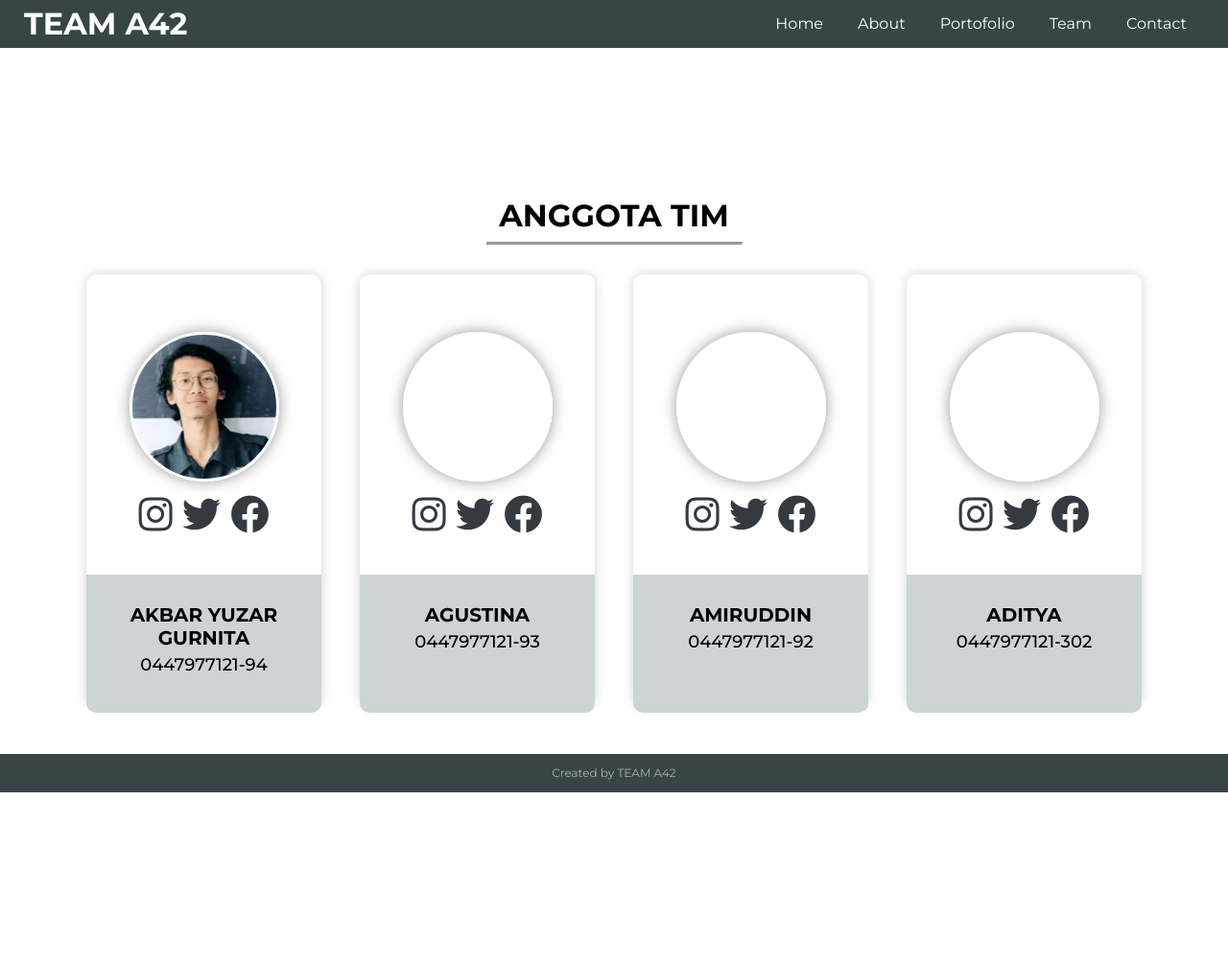
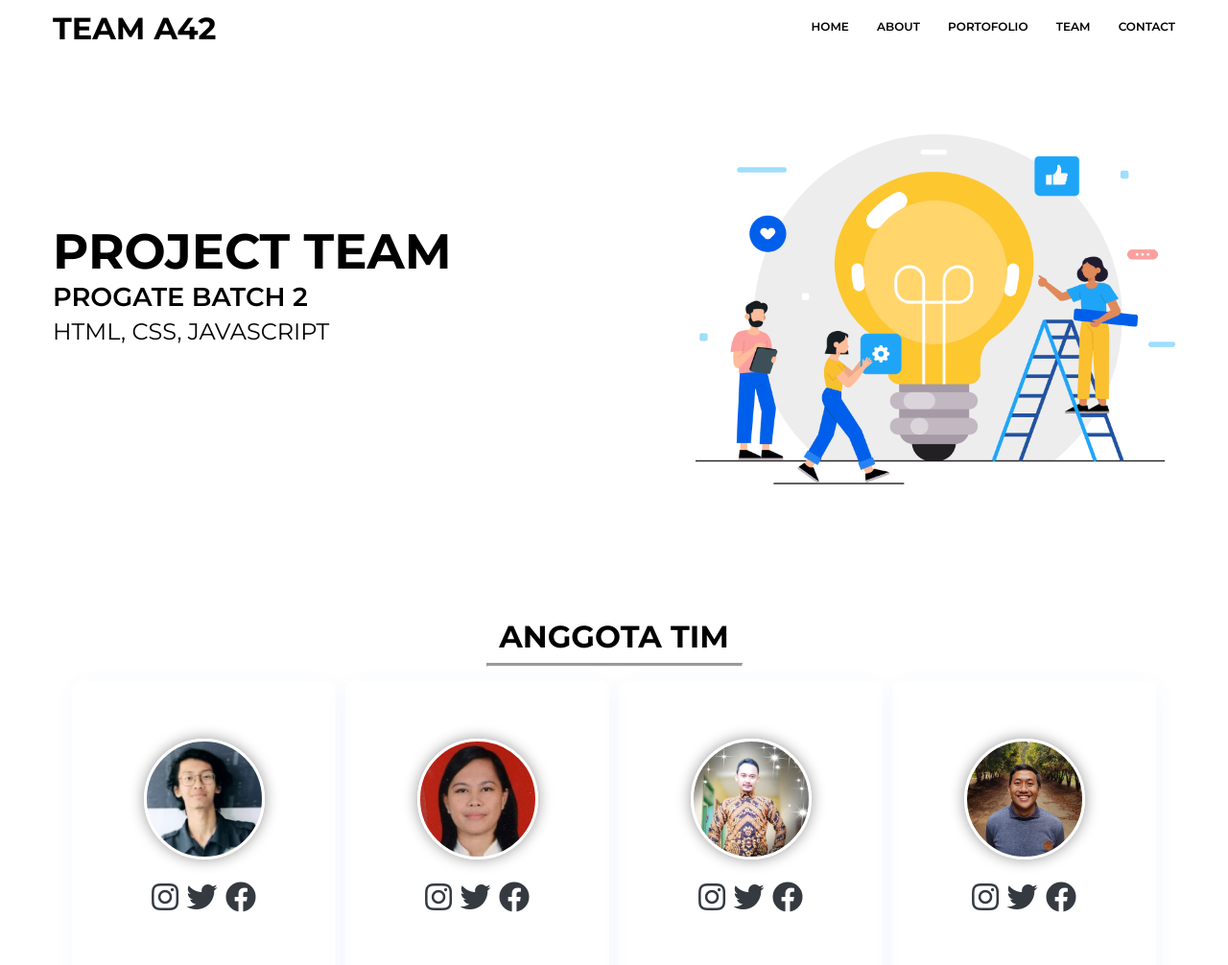
Before and after one commit to AForty2/Team-Project, a plain HTML site: page index.html in a window 1280 px wide. Shown: the top 1006 px of the page at 96% size. Before the commit the page ends 826 px from the top, so only its background shows below. Drawn offline with Linux system fonts and the light colour scheme; files whose address does not match are found by name.

Commit message:
Add files via upload

```diff
--- a/index.html
+++ b/index.html
@@ -5,7 +5,7 @@
   <meta name="viewport" content="width=device-width, initial-scale=1.0">
   <title>Team A42</title>
   <!-- CSS -->
-  <link rel="stylesheet" href="stylesheet.css">
+  <link rel="stylesheet" href="style.css">
   <link rel="stylesheet" href="responsive.css">
   <!-- FONT CSS (Jangan Diubah) -->
   <link rel="stylesheet" href="font/css/all.css">
@@ -14,32 +14,40 @@
 </head>
 <body>
   <!-- Header -->
-  <header>
-	<div class="top-wrapper">
-       <div class="header-container">
-        <div class="header-left">
+  <div class="header-wrapper">
+    <div class="header container">
       <h1>TEAM A42</h1>
-        </div>
-        <!-- Tambahkan ikon menu disini -->
-        <div class="header-right">
-          <a href="#">Home</a>
-          <a href="#">About</a>
-		  <a href="#">Portofolio</a>
-		  <a href="#">Team</a>
-		  <a href="#">Contact</a>
+      <ul>
+        <li>HOME</li>
+        <li>ABOUT</li>
+        <li>PORTOFOLIO</li>
+        <li>TEAM</li>
+        <li>CONTACT</li>
+      </ul>
+      <i class="fa fa-bars" aria-hidden="true"></i>
+      <div class="clear"></div>
     </div>
   </div>
-	</div>
-    </header>
-
   <!-- Akhir Header -->
 
   <!-- Jumbotron -->
-
+  <div class="jumbotron-wrapper">
+    <div class="jumbotron container">
+      <div class="tulisan">
+        <h1>PROJECT TEAM</h1>
+        <h2>PROGATE BATCH 2</h2>
+        <h3>HTML, CSS, JAVASCRIPT</h3>
+      </div>
+      <div class="gambar">
+        <img src="img/landing_page.png" alt="">
+      </div>
+      <div class="clear"></div>
+    </div>
+  </div>
   <!-- Akhir Jumbtoron -->
 
   <!-- Main: TEAM -->
-  <div class="team-wrapper">
+  <div class="team-wrapper" id="team">
     <h1>ANGGOTA TIM</h1>
     <hr>
     <div class="team-container">
@@ -66,9 +74,9 @@
       </div>
       <!-- Akhir Akbar -->
       <!-- Kedua -->
-      <div class="card kedua">
+      <div class="card tina">
         <header>
-          <div class="profile kedua"></div>
+          <div class="profile tina"></div>
           <div class="social">
             <a href="#" target="blank">
               <i class="fab fa-instagram"></i>
@@ -82,15 +90,15 @@
           </div>
         </header>
         <footer>
-          <h1>AGUSTINA</h1>
-          <h2>0447977121-93</h2>
+          <h1>AGUSTINA VERAWATI SILITONGA</h1>
+          <h2>0447977110-21</h2>
         </footer>
       </div>
       <!-- Akhir Kedua -->
       <!-- Ketiga -->
-      <div class="card ketiga">
+      <div class="card amir">
         <header>
-          <div class="profile ketiga"></div>
+          <div class="profile amir"></div>
           <div class="social">
             <a href="#" target="blank">
               <i class="fab fa-instagram"></i>
@@ -110,9 +118,9 @@
       </div>
       <!-- Akhir Ketiga -->
       <!-- Keempat -->
-      <div class="card keempat">
+      <div class="card adit">
         <header>
-          <div class="profile keempat"></div>
+          <div class="profile adit"></div>
           <div class="social">
             <a href="#" target="blank">
               <i class="fab fa-instagram"></i>
@@ -126,7 +134,7 @@
           </div>
         </header>
         <footer>
-          <h1>ADITYA</h1>
+          <h1>ADITYA HENDRA SAPUTRA</h1>
           <h2>0447977121-302</h2>
         </footer>
       </div>
@@ -136,13 +144,9 @@
   <!-- Akhir Main -->
 
   <!-- Footer -->
-	<footer>
   <div class="footer-wrapper">
-      <div class="container">
     <p>Created by TEAM A42</p>
   </div>
-	</div>
-    </footer>
   <!-- Akhir Footer -->
 </body>
 </html>
--- a/responsive.css
+++ b/responsive.css
@@ -1,7 +1,38 @@
-/* Untuk Tablet */
-@media all and (max-width: 1150px) {
+/*! Untuk Tablet */
+@media all and (max-width: 1100px) {
+  /*? ===================================== */
+  /* CSS Jumbotron */
+  .jumbotron-wrapper {padding-left: 0px;}
+  /* .jumbotron .tulisan {
+    display: block;
+    margin: 20px auto;
+    font-size: 1.6em;
+    position: relative;
+    top: 0px;
+    text-align: center;
+  } */
+  /* .jumbotron.container {
+    margin: 0 auto;
+    padding: 0;
+  } */
+  /* .jumbotron .gambar {
+    float: none;
+    max-width: 500px;
+    margin: 0 auto;
+  } */
+  .jumbotron .gambar img {
+    width: 500px;
+    margin: 0 auto;
+  }
+  /* Akhir Jumbotron */
+  /*? ===================================== */
+
   /*? ===================================== */
   /* MAIN: TEAM */
+  .card header .profile {
+    width: 150px;
+    height: 150px;
+  }
   .team-container {
     display: flex;
     margin: 0px auto;
@@ -18,13 +49,61 @@
   /*? ===================================== */
 }
 
-/* Untuk Smartphone */
-@media all and (max-width: 670px) {
+/*! Untuk Smartphone */
+@media all and (max-width: 770px) {
+  /*? ===================================== */
+  /* HEADER */
+  .header.container {padding: 0 10px;}
+  .header.container ul {display: none;}
+  .header.container .fa-bars {
+    display: block;
+    font-size: 30px;
+    float: right;
+    margin: 13px 0px;
+    transition: 0.3s;
+  }
+  .header.container .fa-bars:hover {
+    color: #1FA5F8;
+    cursor: pointer;
+  }
+  /* Akhir Header */
+  /*? ===================================== */
+
+  /*? ===================================== */
+  /* Jumbotron */
+  .jumbotron-wrapper {padding-left: 0px;}
+  .jumbotron .tulisan {
+    display: block;
+    margin: 20px auto;
+    font-size: 1.6em;
+    position: relative;
+    top: 0px;
+    text-align: center;
+  }
+  .jumbotron.container {
+    margin: 0 auto;
+    padding: 0;
+  }
+  .jumbotron .gambar {
+    float: none;
+    max-width: 300px;
+    margin: 0 auto;
+  }
+  .jumbotron .gambar img {
+    width: 300px;
+    margin: 0 auto;
+  }
+  /* Akhir Jumbotron */
+  /*? ===================================== */
+
   /*? ===================================== */
   /* MAIN: TEAM */
+  .card header .profile {
+    width: 150px;
+    height: 150px;
+  }
   .team-wrapper{
     padding: 30px 0px 0px;
-    /* box-sizing: border-box; */
     overflow: hidden;
   }
   .team-container {
--- /dev/null
+++ b/style.css
@@ -0,0 +1,225 @@
+/*? ===================================== */
+/* CSS DASAR (Jangan Diganti) */
+html, body,
+ul, ol, li,
+h1, h2, h3, h4, h5, h6, p, div {
+  margin: 0;
+  padding: 0;
+  font-family: 'Montserrat', Arial, Helvetica, sans-serif;
+  list-style: none;
+}
+hr {
+  width: 265px;
+  border-top: 3px solid #999;
+  margin-bottom: 10px;
+  text-align: center;
+}
+a {text-decoration: none;}
+.clear {clear: both;}
+/*? ===================================== */
+
+/*? ===================================== */
+/* CSS HEADER */
+.header-wrapper {
+  width: 100%;
+  background-color: rgba(255, 255, 255, 0.9);
+  color: black;
+  padding: 0 7px;
+  margin: 0 auto;
+  box-sizing: border-box;
+  position: fixed;
+  top: 0;
+  z-index: 200;
+}
+.header.container {
+  max-width: 1170px;
+  padding: 0 30px;
+  margin: 0 auto;
+}
+.header.container h1 {
+  float: left;
+  margin: 10px 0px;
+}
+.header.container ul {
+  float: right;
+  margin: 10px 0px;
+}
+.header.container ul li {
+  display: inline-block;
+  margin: 10px 0px 0px 25px;
+  font-size: 12px;
+  font-weight: 600;
+  transition: all 0.2s linear;
+}
+.header.container ul li:hover {
+  color: #1FA5F8;
+  cursor: pointer;
+}
+.header.container .fa-bars {
+  display: none;
+}
+/* Akhir Header */
+/*? ===================================== */
+
+/*? ===================================== */
+/* CSS Jumbotron */
+.jumbotron-wrapper {
+  margin-top: 30px;
+  width: 100%;
+  padding: 100px 0px;
+}
+.jumbotron.container {
+  max-width: 1170px;
+  padding: 0px 30px;
+  margin: 0 auto;
+}
+.jumbotron .tulisan {
+  display: inline-block;
+  margin: 20px 0;
+  font-size: 1.6em;
+  position: relative;
+  top: 80px;
+}
+.jumbotron .tulisan h2 {
+  font-size: 1.7rem;
+  font-weight: 600;
+}
+.jumbotron .tulisan h3 {
+  font-size: 1.5rem;
+  font-weight: 400;
+  margin-top: 5px;
+}
+.jumbotron .gambar {
+  float: right;
+}
+.jumbotron .gambar img {
+  width: 500px;
+  margin-top: 10px;
+}
+/* Akhir Jumbotron */
+/*? ===================================== */
+
+/*? ===================================== */
+/* MAIN: TEAM */
+.team-wrapper {
+  width: 100%;
+  min-height: 700px;
+  padding: 30px 70px;
+  box-sizing: border-box;
+}
+.team-wrapper h1 {
+  text-align: center;
+}
+.team-container {
+  display: flex;
+  margin: auto;
+  max-width: 1170px;
+  flex-wrap: wrap;
+}
+.team-wrapper .card {
+  flex: 1;
+  height: 450px;
+  margin: 5px;
+  border-radius: 10px;
+  /* box-shadow: 0 0 12px #ced3d6; */
+  box-shadow: 1px 5px 24px 0 rgba(68,102,242,0.05);
+  transition: all 0.3s linear;
+}
+.team-wrapper .card:hover {
+  /* box-shadow: 0 2px 30px 0px #ced3d6; */
+  box-shadow: 2px 4px 8px 1px #888888;
+  transform: translateY(-6px);
+}
+.card header {
+  width: 100%;
+  height: 65%;
+  display: flex;
+  flex-direction: column;
+}
+.card header .profile {
+  width: 120px;
+  height: 120px;
+  align-self: center;
+  margin: 60px auto 10px;
+  background-size: cover;
+  border-radius: 50%;
+  border: 3px solid white;
+  box-shadow: 0 0 15px rgba(0, 0, 0, 0.4);
+}
+/* Profile PIC Akbar */
+.card header .akbar {
+  background-image: url(img/akbar-edit-sqr.jpg);
+}
+/* Profile PIC Kedua */
+.card header .tina {
+  background-image: url(img/Tina.jpg);
+}
+/* Profile PIC Ketiga */
+.card header .amir {
+  background-image: url(img/Amir.jpg);
+}
+/* Profile PIC Keempat */
+.card header .adit {
+  background-image: url(img/adit.jpg);
+}
+.card header .social {
+  display: inline-block;
+  align-self: center;
+  font-size: 2em;
+  margin-top: 10px;
+}
+.card header a {
+  color: black;
+  padding: 0px;
+  display: inline-block;
+  cursor: pointer;
+}
+.card header .fab {
+  color: #343a40;
+  font-size: 1em;
+  transition: 0.2s ease;
+}
+.card header .fab:hover {
+  color: #5dd9f8;
+  cursor: pointer;
+  text-decoration: none;
+}
+.card header .fab:active {
+  color: #89f1a3;
+}
+.card footer {
+  height: 32%;
+  border-radius: 0px 0px 10px 10px;
+  text-align: center;
+  font-size: 10px;
+  margin-top: 20px;
+  padding: 30px 10px;
+  background-color: #ced3d6;
+  color:black;
+  box-sizing: border-box;
+}
+.card footer h1 {
+  font-weight: bolder;
+}
+.card footer h2 {
+  font-weight: 500;
+  font-size: 18px;
+  margin-top: 5px;
+}
+/* Akhir TEAM */
+/*? ===================================== */
+
+/*? ===================================== */
+/* CSS Footer */
+.footer-wrapper {
+  width: 100%;
+  /* background-color: #858484; */
+  background-color: rgba(34, 49, 52, 0.9);
+  color: #b3aeb5;
+  padding: 12px 0;
+  bottom: 0;
+  text-align: center;
+  font-size: 14px;
+}
+/* Akhir Footer */
+/*? ===================================== */
```
Also changed, not shown: Portofolio/Portofolio.png (added), img/Amir.jpg (added), img/Tina.jpg (added), img/adit.jpg (added), img/akbar-edit-sqr.jpg (added), img/landing_page.png (added). Lines whose indentation alone changed are shown as unchanged.
